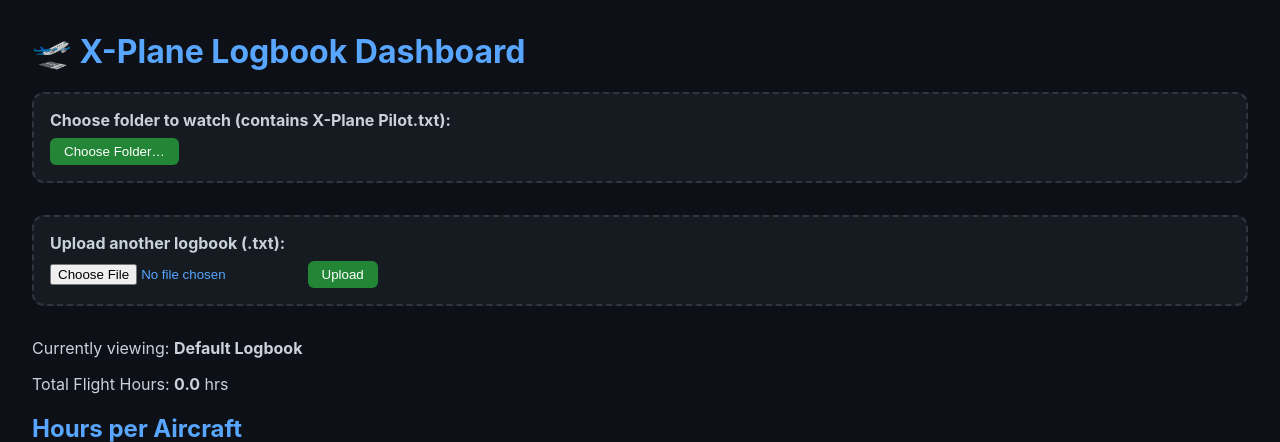
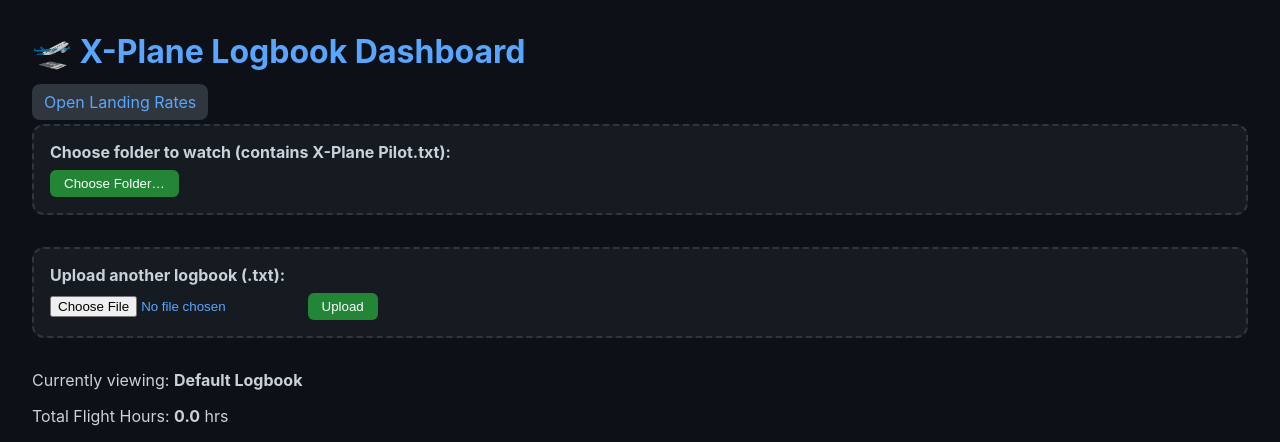
Before and after one commit to NonymousMorlock/Pilog, a Flask app: page / in a window 1280 px wide. Shown: the top 442 px of the page. Run offline with Flask 3, Linux system fonts and the light colour scheme; some libraries are stand-ins or nearby versions.

Commit message:
✨ feat(landing-rates): Add landing rates functionality with file upload, folder watching, and data visualization

```diff
--- a/app.py
+++ b/app.py
@@ -1,7 +1,9 @@
 import os
+import re
 import tempfile
 import threading
 from collections import defaultdict
+from csv import reader
 from datetime import datetime
 
 from flask import Flask, render_template, request, jsonify
@@ -27,6 +29,8 @@ LOGBOOK_FILENAME = "X-Plane Pilot.txt"
 DEFAULT_LOG_FILE = f"logs/{LOGBOOK_FILENAME}"
 DEFAULT_LOGBOOK_NAME = "Default Logbook"
 
+LANDING_RATE_FILENAME = "LandingRate.log"
+
 # --- In-memory cache and watcher state ---
 cached_flights = None
 cached_filename = DEFAULT_LOGBOOK_NAME
@@ -34,6 +38,17 @@ watched_folder = None
 observer = None
 watcher_initialized = False
 watcher_init_lock = threading.Lock()
+
+# Landing rate in-memory state and watcher
+cached_landings = []
+landing_rate_path = None  # explicit file path or folder containing LandingRate.log
+landing_watched_folder = None  # folder being watched (file's parent if file set)
+landing_observer = None
+
+# Derived maps
+landing_links = {}  # key: landing index -> { flight, linkConfidence }
+flight_link_index_by_key = {}  # key: (date, norm_ac, flight_idx_in_group) -> landing indices
+flight_to_landing_indices = {}  # key: global flight idx -> [landing indices]
 
 
 def _persist_watched_folder(path):
@@ -57,6 +72,97 @@ def _load_persisted_watched_folder():
     return None
 
 
+def _persist_landing_rate_path(path):
+    try:
+        os.makedirs("uploads", exist_ok=True)
+        with open(os.path.join("uploads", "landing_rate_path.txt"), "w") as f:
+            f.write(path or "")
+    except Exception as e:
+        print('Failed to persist landing rate path:', e)
+
+
+def _load_persisted_landing_rate_path():
+    path = os.path.join("uploads", "landing_rate_path.txt")
+    if os.path.exists(path):
+        try:
+            with open(path) as f:
+                return f.read().strip() or None
+        except Exception as e:
+            print('Failed to load persisted landing rate path:', e)
+            return None
+    return None
+
+
+def normalize_aircraft(name: str) -> str:
+    if not name:
+        return ""
+    token = re.sub(r"[^A-Za-z0-9]", "", str(name)).upper()
+    if token.startswith("C172") or "CESSNA172" in token or "CESSNA172SP" in token:
+        return "C172"
+    if "B738" in token or "B737800" in token or token.startswith("ZB738"):
+        return "B738"
+    return token
+
+
+def parse_landing_rates(file_path):
+    rows = []
+    if not file_path or not os.path.exists(file_path):
+        return rows
+    try:
+        with open(file_path, newline='') as csvfile:
+            for parts in reader(csvfile):
+                if not parts or len(parts) < 9:
+                    continue
+                try:
+                    # Columns: time, Aircraft, VS, G, noserate, float, quality, Q, Qrad_abs
+                    time_str = parts[0].strip()
+                    # Parse to ISO and date
+                    dt = None
+                    try:
+                        dt = datetime.strptime(time_str, "%Y-%m-%d %H:%M:%S")
+                    except Exception as e:
+                        print('Failed to parse time with first format:', e)
+                        # Fallback: try common variants
+                        try:
+                            dt = datetime.fromisoformat(time_str.replace("/", "-").replace("T", " "))
+                        except Exception as e2:
+                            print('Failed to parse time with fallback format:', e2)
+                            dt = None
+                    iso_time = dt.strftime("%Y-%m-%d %H:%M:%S") if dt else time_str
+                    date_only = dt.strftime("%Y-%m-%d") if dt else time_str.split(" ")[0]
+
+                    ac = parts[1].strip()
+                    vs = float(parts[2]) if parts[2] else None
+                    g = float(parts[3]) if parts[3] else None
+                    nose_rate = float(parts[4]) if parts[4] else None
+                    flt = float(parts[5]) if parts[5] else None
+                    quality = parts[6].strip()
+                    q = float(parts[7]) if parts[7] else None
+                    qrad_abs = float(parts[8]) if parts[8] else None
+
+                    norm_ac = normalize_aircraft(ac)
+                    rows.append({
+                        "time": iso_time,
+                        "date": date_only,
+                        "aircraft": ac,
+                        "norm_ac": norm_ac,
+                        "VS": vs,
+                        "G": g,
+                        "nose_rate": nose_rate,
+                        "float": flt,
+                        "quality": quality,
+                        "Q": q,
+                        "Qrad_abs": qrad_abs,
+                    })
+                except Exception as e:
+                    print('Failed to parse landing rate line:', e)
+                    # Skip malformed line
+                    continue
+    except Exception as e:
+        print('Failed to parse landing rates:', e)
+    return rows
+
+
 def parse_logbook(file_path):
     flights = []
     if not os.path.exists(file_path):
@@ -76,6 +182,7 @@ def parse_logbook(file_path):
                 hours = float(parts[5])
                 tail = parts[-2]
                 aircraft = parts[-1]
+                norm_ac = normalize_aircraft(aircraft)
                 flights.append({
                     "date": date,
                     "dep": dep,
@@ -83,7 +190,8 @@ def parse_logbook(file_path):
                     "landings": landings,
                     "hours": hours,
                     "tail": tail,
-                    "aircraft": aircraft
+                    "aircraft": aircraft,
+                    "norm_ac": norm_ac,
                 })
             except Exception as e:
                 print('Exception occurred:', e)
@@ -101,6 +209,28 @@ def get_current_flights():
     if cached_flights is not None:
         return cached_flights
     return parse_logbook(DEFAULT_LOG_FILE)
+
+
+def get_current_landings():
+    global landing_rate_path, landing_watched_folder
+    # If explicit file path set, prefer it
+    if landing_rate_path and os.path.isfile(landing_rate_path):
+        return parse_landing_rates(landing_rate_path)
+    # If a folder is set for landing rates, read from there
+    if landing_watched_folder:
+        path = os.path.join(landing_watched_folder, LANDING_RATE_FILENAME)
+        if os.path.exists(path):
+            return parse_landing_rates(path)
+    # Try the logbook watched folder as a fallback
+    if watched_folder:
+        path = os.path.join(watched_folder, LANDING_RATE_FILENAME)
+        if os.path.exists(path):
+            return parse_landing_rates(path)
+    # Default to project logs folder if exists
+    default_path = os.path.join("logs", LANDING_RATE_FILENAME)
+    if os.path.exists(default_path):
+        return parse_landing_rates(default_path)
+    return []
 
 
 class LogbookHandler(FileSystemEventHandler):
@@ -124,7 +254,8 @@ class LogbookHandler(FileSystemEventHandler):
         # X-Plane or OS may move/replace the file atomically
         try:
             dest_path = getattr(event, 'dest_path', None)
-        except Exception:
+        except Exception as e:
+            print('Error getting dest_path from event:', e)
             dest_path = None
         path = dest_path or event.src_path
         if os.path.basename(path) == LOGBOOK_FILENAME:
@@ -152,6 +283,62 @@ def start_watcher(folder_path):
     thread.start()
 
 
+class LandingRateHandler(FileSystemEventHandler):
+    def __init__(self, target_filename=LANDING_RATE_FILENAME):
+        super().__init__()
+        self.target = target_filename
+
+    @staticmethod
+    def _maybe_refresh(path):
+        global cached_landings
+        try:
+            cached_landings = get_current_landings()
+            recompute_links()
+            broadcast_landing_update()
+        except Exception as e:
+            print('Failed to refresh landing rates:', e)
+
+    def on_modified(self, event):
+        if event.is_directory:
+            return
+        base = os.path.basename(event.src_path)
+        if base == self.target or landing_rate_path and os.path.abspath(event.src_path) == os.path.abspath(
+                landing_rate_path):
+            self._maybe_refresh(event.src_path)
+
+    def on_created(self, event):
+        if event.is_directory:
+            return
+        self.on_modified(event)
+
+    def on_moved(self, event):
+        try:
+            dest_path = getattr(event, 'dest_path', None)
+        except Exception as e:
+            print('Error getting dest_path from event:', e)
+            dest_path = None
+        path = dest_path or event.src_path
+        base = os.path.basename(path)
+        if base == self.target or (landing_rate_path and os.path.abspath(path) == os.path.abspath(landing_rate_path)):
+            self._maybe_refresh(path)
+
+
+def start_landing_rate_watcher(folder_path):
+    global landing_observer
+    if landing_observer is not None:
+        try:
+            landing_observer.stop()
+            landing_observer.join(timeout=2)
+        except Exception as e:
+            print('Failed to stop existing landing observer:', e)
+        landing_observer = None
+    handler = LandingRateHandler()
+    landing_observer = Observer()
+    landing_observer.schedule(handler, folder_path, recursive=False)
+    thread = threading.Thread(target=landing_observer.start, daemon=True)
+    thread.start()
+
+
 def broadcast_update():
     try:
         flights = get_current_flights()
@@ -164,6 +351,93 @@ def broadcast_update():
         socketio.emit("log_update", payload)
     except Exception as e:
         print('Failed to broadcast update:', e)
+
+
+def summarise_landings(landings):
+    # compute simple summary for charts
+    from collections import defaultdict
+    vs_values = [l.get("VS") for l in landings if isinstance(l.get("VS"), (int, float))]
+    mean_vs = sum(vs_values) / len(vs_values) if vs_values else 0.0
+    avg_vs_by_ac = defaultdict(list)
+    for l in landings:
+        if isinstance(l.get("VS"), (int, float)):
+            avg_vs_by_ac[l.get("norm_ac")].append(l.get("VS"))
+    avg_vs_per_aircraft = {k: (sum(v) / len(v) if v else 0.0) for k, v in avg_vs_by_ac.items()}
+    return {
+        "count": len(landings),
+        "mean_vs": mean_vs,
+        "avg_vs_per_aircraft": avg_vs_per_aircraft,
+    }
+
+
+def recompute_links():
+    global landing_links, flight_link_index_by_key, flight_to_landing_indices
+    flights = get_current_flights()
+    landings = cached_landings or []
+    # Build groups
+    from collections import defaultdict
+    flights_by_group = defaultdict(list)
+    for idx, f in enumerate(flights):
+        if int(f.get("landings", 0)) >= 1:
+            key = (f.get("date"), f.get("norm_ac"))
+            flights_by_group[key].append({"idx": idx, "flight": f})
+    landings_by_group = defaultdict(list)
+    for i, l in enumerate(landings):
+        key = (l.get("date"), l.get("norm_ac"))
+        landings_by_group[key].append({"idx": i, "landing": l})
+    # Sort landings by time within group
+    for key in landings_by_group.keys():
+        landings_by_group[key].sort(key=lambda x: x["landing"].get("time"))
+
+    # Reset outputs
+    landing_links = {}
+    flight_link_index_by_key = {}
+    flight_to_landing_indices = {}
+
+    for key, landing_list in landings_by_group.items():
+        flights_list = flights_by_group.get(key, [])
+        lf = len(flights_list)
+        ll = len(landing_list)
+        if lf == 0:
+            for item in landing_list:
+                landing_links[item["idx"]] = {"flight": None, "linkConfidence": "unmatched"}
+            continue
+        if lf == 1 and ll == 1:
+            fref = flights_list[0]
+            item = landing_list[0]
+            landing_links[item["idx"]] = {"flight": fref["flight"], "linkConfidence": "unique-date-aircraft"}
+            flight_key = (fref["flight"]["date"], fref["flight"]["norm_ac"], 0)
+            flight_link_index_by_key.setdefault(flight_key, []).append(item["idx"])
+            flight_to_landing_indices.setdefault(fref["idx"], []).append(item["idx"])
+            continue
+        if lf == ll and lf > 0:
+            for i, item in enumerate(landing_list):
+                fref = flights_list[i]
+                landing_links[item["idx"]] = {"flight": fref["flight"], "linkConfidence": "sequence-assumed"}
+                flight_key = (fref["flight"]["date"], fref["flight"]["norm_ac"], i)
+                flight_link_index_by_key.setdefault(flight_key, []).append(item["idx"])
+                flight_to_landing_indices.setdefault(fref["idx"], []).append(item["idx"])
+            continue
+        # Counts mismatch and multiple flights -> ambiguous
+        for item in landing_list:
+            landing_links[item["idx"]] = {"flight": None, "linkConfidence": "ambiguous"}
+
+
+def broadcast_landing_update():
+    try:
+        payload = {
+            "landings": cached_landings,
+            "links": landing_links,
+            "flight_to_landing_indices": flight_to_landing_indices,
+            "summary": summarise_landings(cached_landings),
+            "source": {
+                "file": landing_rate_path,
+                "folder": landing_watched_folder,
+            }
+        }
+        socketio.emit("landing_rate_update", payload)
+    except Exception as e:
+        print('Failed to broadcast landing update:', e)
 
 
 @app.route("/pick_folder", methods=["POST"])
@@ -217,6 +491,37 @@ def init_watcher_if_configured():
             cached_flights = parse_logbook(logbook)
             cached_filename = os.path.basename(logbook)
             start_watcher(watched_folder)
+    # Landing rates: try persisted, else try watched_folder, else logs/LandingRate.log
+    try:
+        global cached_landings, landing_rate_path, landing_watched_folder
+        persisted_lr = _load_persisted_landing_rate_path()
+        if persisted_lr:
+            if os.path.isdir(persisted_lr):
+                landing_watched_folder = persisted_lr
+                path = os.path.join(landing_watched_folder, LANDING_RATE_FILENAME)
+                cached_landings = parse_landing_rates(path) if os.path.exists(path) else []
+                start_landing_rate_watcher(landing_watched_folder)
+            elif os.path.isfile(persisted_lr):
+                landing_rate_path = persisted_lr
+                landing_watched_folder = os.path.dirname(landing_rate_path)
+                cached_landings = parse_landing_rates(landing_rate_path)
+                start_landing_rate_watcher(landing_watched_folder)
+        elif watched_folder:
+            # auto: if LandingRate.log exists alongside logbook, use it
+            candidate = os.path.join(watched_folder, LANDING_RATE_FILENAME)
+            if os.path.exists(candidate):
+                landing_watched_folder = watched_folder
+                cached_landings = parse_landing_rates(candidate)
+                start_landing_rate_watcher(landing_watched_folder)
+        else:
+            default_candidate = os.path.join("logs", LANDING_RATE_FILENAME)
+            if os.path.exists(default_candidate):
+                landing_watched_folder = "logs"
+                cached_landings = parse_landing_rates(default_candidate)
+                start_landing_rate_watcher(landing_watched_folder)
+        recompute_links()
+    except Exception as e:
+        print('Failed to initialize landing rate watcher:', e)
 
 
 @app.before_request
@@ -247,10 +552,36 @@ def dashboard():
             broadcast_update()
 
     flights = get_current_flights()
+    # Ensure links are up to date and build a per-flight mapping to first landing index
+    try:
+        global cached_landings
+        if cached_landings is None or not isinstance(cached_landings, list):
+            cached_landings = get_current_landings()
+        recompute_links()
+        landing_index_for_flight = []
+        for i, _ in enumerate(flights):
+            indices = flight_to_landing_indices.get(i) if 'flight_to_landing_indices' in globals() else None
+            landing_index_for_flight.append(indices[0] if indices else None)
+    except Exception as e:
+        print('Failed to compute landing indices for flights:', e)
+        landing_index_for_flight = [None] * len(flights)
     data = summarise_flights(flights)
 
     return render_template("dashboard.html", data=data, flights=flights, filename=filename,
-                           watched_folder=watched_folder)
+                           watched_folder=watched_folder,
+                           landing_index_for_flight=landing_index_for_flight)
+
+
+@app.route("/landing-rates", methods=['GET'])
+def landing_rates_page():
+    # Initial render, page will fetch live data via socket/API
+    global landing_rate_path, landing_watched_folder
+    landings = cached_landings or get_current_landings()
+    return render_template("landing_rates.html",
+                           summary=summarise_landings(landings),
+                           landings=landings,
+                           source_file=landing_rate_path,
+                           source_folder=landing_watched_folder)
 
 
 @app.route("/set_folder", methods=["POST"])
@@ -286,5 +617,106 @@ def get_data():
     })
 
 
+# --- Landing rate endpoints ---
+
+@app.route("/landing-rates/data", methods=["GET"])
+def get_landing_data():
+    landings = cached_landings or get_current_landings()
+    return jsonify({
+        "landings": landings,
+        "links": landing_links,
+        "flight_to_landing_indices": flight_to_landing_indices,
+        "summary": summarise_landings(landings),
+        "source": {
+            "file": landing_rate_path,
+            "folder": landing_watched_folder,
+        }
+    })
+
+
+@app.route("/pick_landing_rate_folder", methods=["POST"])
+def pick_landing_rate_folder():
+    if not TKINTER_AVAILABLE:
+        return jsonify({"error": "Folder picker not available on this system."}), 501
+    try:
+        root = Tk()
+        root.withdraw()
+        root.wm_attributes('-topmost', 1)
+        selected = filedialog.askdirectory(title="Select folder containing LandingRate.log")
+        root.destroy()
+        if not selected:
+            return jsonify({"error": "No folder selected"}), 400
+        return jsonify({"folder_path": selected})
+    except Exception as e:
+        return jsonify({"error": f"Failed to open folder picker: {e}"}), 500
+
+
+@app.route("/set_landing_rate_folder", methods=["POST"])
+def set_landing_rate_folder():
+    global landing_watched_folder, landing_rate_path, cached_landings
+    folder_path = request.form.get("folder_path", "").strip()
+    if not folder_path or not os.path.isdir(folder_path):
+        return jsonify({"error": "Invalid folder path"}), 400
+    log_path = os.path.join(folder_path, LANDING_RATE_FILENAME)
+    if not os.path.exists(log_path):
+        return jsonify({"error": f"{LANDING_RATE_FILENAME} not found in folder"}), 400
+    landing_watched_folder = folder_path
+    landing_rate_path = None
+    _persist_landing_rate_path(landing_watched_folder)
+    cached_landings = parse_landing_rates(log_path)
+    start_landing_rate_watcher(landing_watched_folder)
+    recompute_links()
+    broadcast_landing_update()
+    return jsonify({"message": f"Watching {landing_watched_folder}"})
+
+
+@app.route("/pick_landing_rate_file", methods=["POST"])
+def pick_landing_rate_file():
+    if not TKINTER_AVAILABLE:
+        return jsonify({"error": "File picker not available on this system."}), 501
+    try:
+        root = Tk()
+        root.withdraw()
+        root.wm_attributes('-topmost', 1)
+        selected = filedialog.askopenfilename(title="Select LandingRate.log",
+                                              filetypes=[("Log/CSV", "*.log *.csv"), ("All", "*.*")])
+        root.destroy()
+        if not selected:
+            return jsonify({"error": "No file selected"}), 400
+        return jsonify({"file_path": selected})
+    except Exception as e:
+        return jsonify({"error": f"Failed to open file picker: {e}"}), 500
+
+
+@app.route("/set_landing_rate_file", methods=["POST"])
+def set_landing_rate_file():
+    global landing_rate_path, landing_watched_folder, cached_landings
+    file_path = request.form.get("file_path", "").strip()
+    if not file_path or not os.path.isfile(file_path):
+        return jsonify({"error": "Invalid file path"}), 400
+    landing_rate_path = file_path
+    landing_watched_folder = os.path.dirname(file_path)
+    _persist_landing_rate_path(landing_rate_path)
+    cached_landings = parse_landing_rates(landing_rate_path)
+    start_landing_rate_watcher(landing_watched_folder)
+    recompute_links()
+    broadcast_landing_update()
+    return jsonify({"message": f"Watching {landing_rate_path}"})
+
+
+@app.route("/upload_landing_rate", methods=["POST"])
+def upload_landing_rate():
+    global cached_landings
+    uploaded_file = request.files.get("landingrate")
+    if not uploaded_file:
+        return jsonify({"error": "No file uploaded"}), 400
+    temp_path = os.path.join(app.config['UPLOAD_FOLDER'], uploaded_file.filename)
+    uploaded_file.save(temp_path)
+    cached_landings = parse_landing_rates(temp_path)
+    recompute_links()
+    broadcast_landing_update()
+    return jsonify({"message": "Landing rate file processed"})
+
+
 if __name__ == "__main__":
     socketio.run(app, debug=True)
--- a/templates/dashboard.html
+++ b/templates/dashboard.html
@@ -46,6 +46,10 @@
 <body>
   <h1>🛫 X-Plane Logbook Dashboard</h1>
 
+  <div style="margin: 12px 0;">
+    <a href="/landing-rates" style="background:#30363d; color:#58a6ff; padding:8px 12px; border-radius:8px; text-decoration:none;">Open Landing Rates</a>
+  </div>
+
   <form id="watcherForm" onsubmit="return false;">
     <label for="chooseFolderBtn"><strong>Choose folder to watch (contains X-Plane Pilot.txt):</strong></label>
     <button id="chooseFolderBtn" type="button" onclick="chooseFolder()">Choose Folder…</button>
@@ -77,7 +81,7 @@
   <table>
     <thead>
       <tr>
-        <th>Date</th><th>From</th><th>To</th><th>Hours</th><th>Aircraft</th><th>Tail</th>
+        <th>Date</th><th>From</th><th>To</th><th>Hours</th><th>Aircraft</th><th>Tail</th><th>Landing Rate</th>
       </tr>
     </thead>
     <tbody id="flightTableBody">
@@ -89,6 +93,15 @@
         <td>{{ "%.1f"|format(f.hours) }}</td>
         <td>{{ f.aircraft }}</td>
         <td>{{ f.tail }}</td>
+        <td>
+          {% set li = landing_index_for_flight[loop.index0] %}
+          <a
+            href="/landing-rates?date={{ f.date }}&aircraft={{ f.aircraft }}{% if li is not none %}&landingIndex={{ li }}{% endif %}"
+            style="color:#58a6ff;"
+            title="View landing rate(s) for this flight (if linked)">
+            View
+          </a>
+        </td>
       </tr>
       {% endfor %}
     </tbody>
```
Also changed, not shown: templates/landing_rates.html (added, +216 -0 lines).
